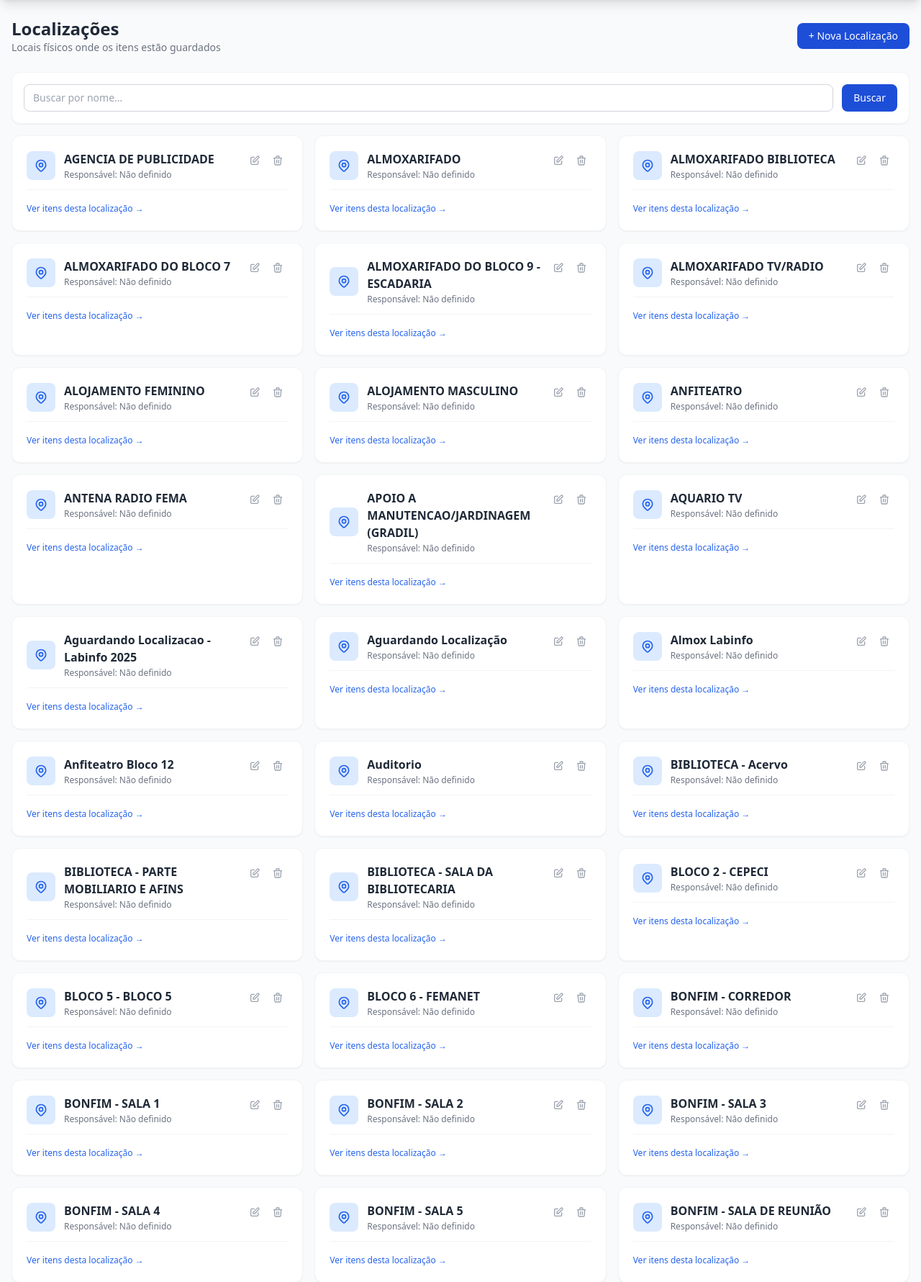
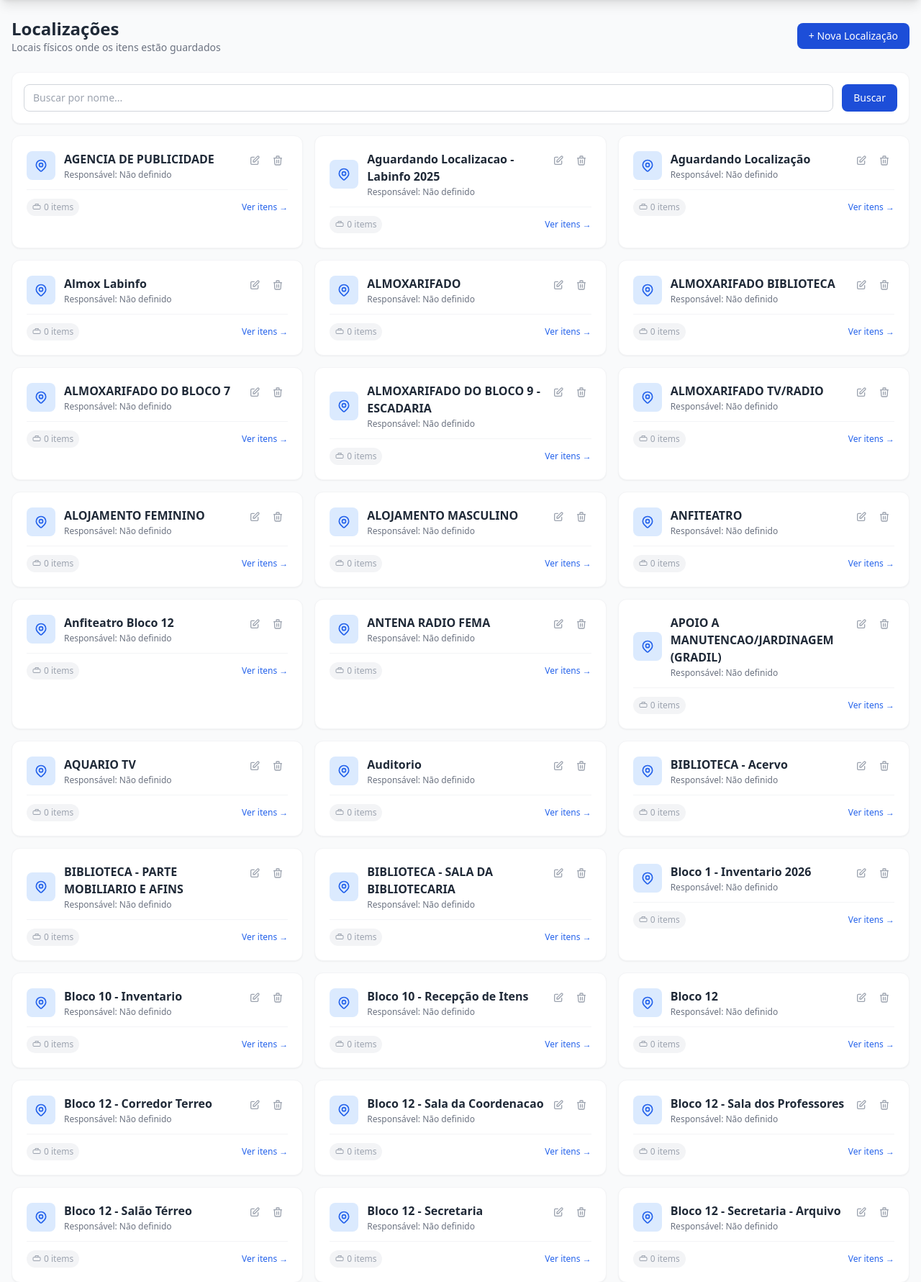
Before and after one commit to R2nin/Inventario-V.-Python, a Django app: page /localizacoes/ in a window 1280 px wide. Shown: the part 64-1845 px from the top of the page at 72% size. Run offline with Django 4.2, Linux system fonts and the light colour scheme; the visitor is signed in with stand-in values (Sample User, id 1); data comes from the database, SQL or seed files in the repository; data that the repository does not hold is empty; some libraries are stand-ins or nearby versions.

Commit message:
Localizações: exibe contagem de itens em cada card
Co-Authored-By: Claude Sonnet 4.6 <noreply@anthropic.com>

```diff
--- a/apps/patrimonio/templates/patrimonio/localizacao_lista.html
+++ b/apps/patrimonio/templates/patrimonio/localizacao_lista.html
@@ -64,10 +64,19 @@
             {% endif %}
         </div>
         <!-- Conta itens neste local -->
-        <div class="mt-3 pt-3 border-t border-gray-100">
+        <div class="mt-3 pt-3 border-t border-gray-100 flex items-center justify-between">
+            <span class="inline-flex items-center gap-1 px-2 py-1 rounded-full text-xs font-medium
+                         {% if loc.total_itens == 0 %}bg-gray-100 text-gray-400{% else %}bg-blue-50 text-blue-700{% endif %}">
+                <svg class="w-3 h-3" fill="none" stroke="currentColor" viewBox="0 0 24 24">
+                    <path stroke-linecap="round" stroke-linejoin="round" stroke-width="2"
+                          d="M20 7H4a2 2 0 00-2 2v6a2 2 0 002 2h16a2 2 0 002-2V9a2 2 0 00-2-2z"/>
+                    <path stroke-linecap="round" stroke-linejoin="round" stroke-width="2" d="M16 3H8v4h8V3z"/>
+                </svg>
+                {{ loc.total_itens }} item{% if loc.total_itens != 1 %}s{% endif %}
+            </span>
             <a href="{% url 'patrimonio_lista' %}?localizacao={{ loc.pk }}"
                class="text-xs text-blue-600 hover:underline">
-                Ver itens desta localização →
+                Ver itens →
             </a>
         </div>
     </div>
--- a/apps/patrimonio/views.py
+++ b/apps/patrimonio/views.py
@@ -748,7 +748,7 @@ def fornecedor_deletar(request, pk):
 def localizacao_lista(request):
     """Lista todas as localizações."""
     busca = request.GET.get('busca', '')
-    localizacoes = Localizacao.objects.all()
+    localizacoes = Localizacao.objects.annotate(total_itens=Count('patrimonioitem'))
 
     if busca:
         localizacoes = localizacoes.filter(nome__icontains=busca)
```
